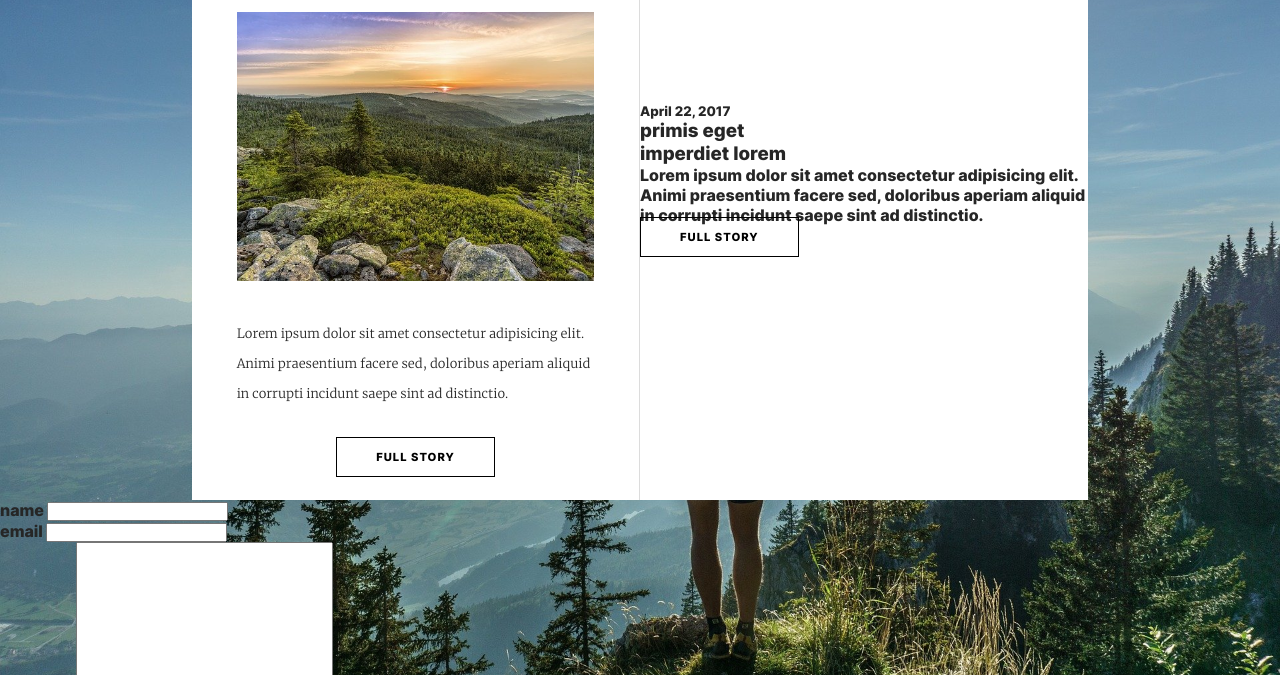
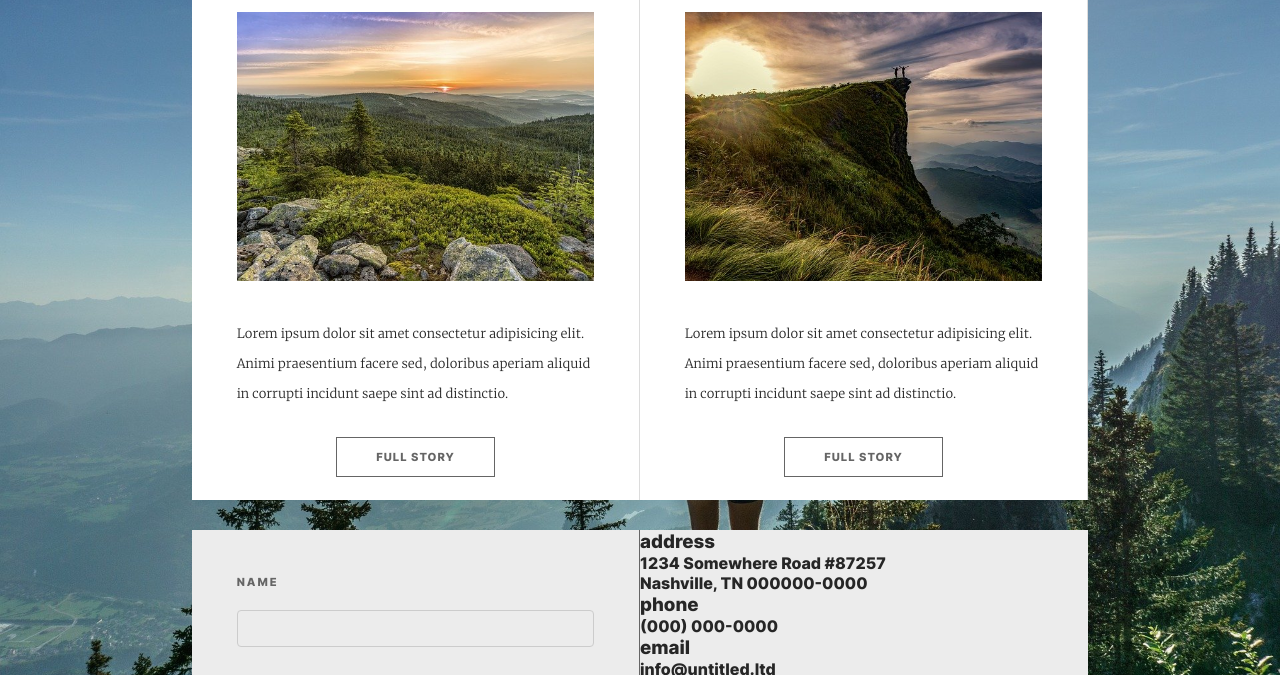
Before and after one commit to YounesDahmani/TP-Mountains, a plain HTML site: page index.html in a window 1280 px wide. Shown: the part 1970-2645 px from the top of the page. Drawn offline with Linux system fonts and the light colour scheme.

Commit message:
achievement of the second part of section 2 and left footer part

```diff
--- a/assets/styles/index.scss
+++ b/assets/styles/index.scss
@@ -26,7 +26,7 @@ body {
   background: url(../img/images/bg.jpg) fixed center/cover;
 }
 
-a {
+a, .btn {
     text-decoration: none;
     cursor: pointer;
     text-transform: uppercase;
@@ -36,6 +36,12 @@ a {
     font-size: 0.7rem;
     letter-spacing: 1px;
     padding: 12px 39px;
+    transition: 0.23s;
+    background: transparent;
+    &:hover {
+      color: white;
+      background: black;
+    }
 }
 
 header {
@@ -184,6 +190,10 @@ nav li:hover {
 .section1-button {
   padding: 50px 0px 100px;
 }
+
+/////////// section 2
+
+
 .section-2 {
   @include center();
   width: 70%;
@@ -231,3 +241,99 @@ nav li:hover {
 .left-part-btn {
   padding-bottom: 35px;
 }
+
+.right-section2 {
+  @include center();
+  min-width: 50%;
+  border-right: 1px solid rgb(220, 220, 220);
+}
+
+.right-section2-container {
+  width: 80%;
+  text-align: center;
+  h5 {
+    font-family: 'font2';
+    font-size: 0.8rem;
+    padding: 60px 0px 23px;
+
+  }
+  h3 {
+    text-transform: uppercase;
+    font-size: 1.1rem;
+    letter-spacing: 3px;
+    padding-bottom: 23px;
+  }
+  p {
+    padding: 37px 0px;
+    font-family: 'font2';
+    text-align: left;
+    line-height: 30px;
+    font-size: 0.8rem;
+  }
+
+}
+
+.right-img {
+  width: 100%;
+  height: 269px;
+  background: url(../img/images/pic03.jpg) center/cover;
+}
+
+.right-part-btn {
+  padding-bottom: 35px;
+}
+
+footer {
+  background: rgb(236, 236, 236);
+  width: 70%;
+  margin: 30px auto 50px;
+  display: flex;
+}
+.footer-left {
+  min-width: 50%;
+  border-right: 1px solid rgb(101, 101, 101);
+}
+form {
+  width: 80%;
+  margin: 40px auto;
+}
+.btn{
+    color: rgb(101, 101, 101);
+    border: 1px solid rgb(101, 101, 101);
+  }
+
+
+
+.formulaire {
+display: grid;
+grid-template-columns: 1fr;
+grid-template-rows: 25% 25% 50%;
+max-width: 600px;
+}
+label {
+  text-transform: uppercase;
+  font-size: 0.7rem;
+  letter-spacing: 2px;
+  color: rgb(101, 101, 101);
+}
+input[type="text"],
+textarea {
+  width: 100%;
+  margin: 20px 0 40px;
+  border-radius: 4px;
+  background: transparent;
+  border: 1px solid #ccc;
+  padding: 10px;
+  transition: 0.2s;
+}
+input[type="text"]:focus,
+textarea:focus {
+  border: 2px solid grey;
+  background: white;
+}
+
+textarea {
+  resize: none;
+  height: 180px;
+
+}
--- a/index.html
+++ b/index.html
@@ -83,14 +83,16 @@
                 </div>
                 <p>Lorem ipsum dolor sit amet consectetur adipisicing elit. Animi praesentium facere sed, doloribus
                     aperiam aliquid in corrupti incidunt saepe sint ad distinctio.</p>
-                <a href="#" class="btn">Full story</a>
+                <div class="right-part-btn">
+                    <a href="#" class="btn">Full story</a></div>
             </div>
         </div>
     </section>
 
     <footer>
+        <div class="footer-left">
+            <form action="#">
                 <div class="formulaire">
-            <form action="#">
                     <div class="name">
                         <label for="name">name</label>
                         <input type="text" id="name">
@@ -103,7 +105,8 @@
                         <label for="message">message</label>
                         <textarea name="message" id="message" cols="30" rows="10"></textarea>
                     </div>
-                <a href="#" class="btn">full story</a>
+                </div>
+                <input type="submit" class="btn" value="Send Message" />
             </form>
         </div>
         <div class="right-footer">
```
Also changed, not shown: assets/styles/index.css, 1 other file. Lines whose indentation alone changed are shown as unchanged.
